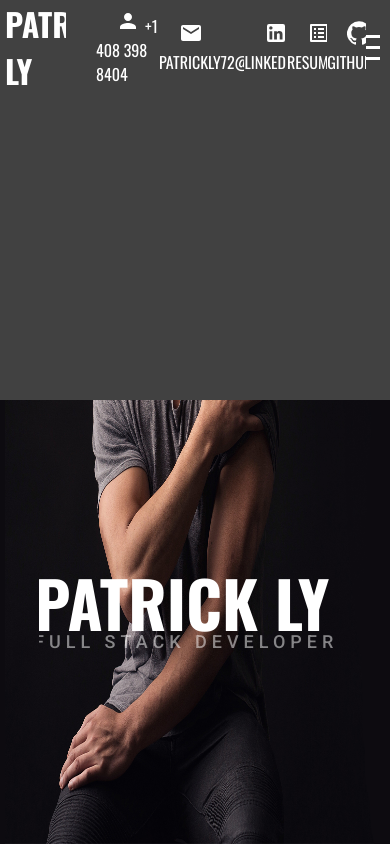
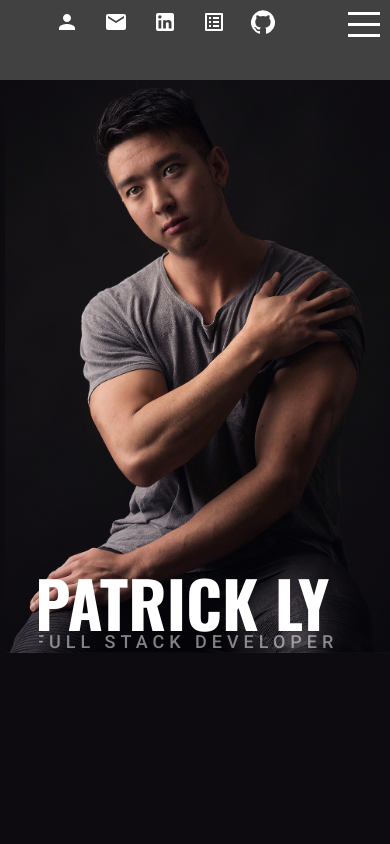
Before and after one commit to PatrickVLy/patrickvly.github.io, a React (Create React App) app: page / in a window 390 px wide. Built offline with nearby package versions, Linux system fonts and the light colour scheme.

Commit message:
made nav bar and hero image mobile responsive

```diff
--- a/src/components/intro/Intro.jsx
+++ b/src/components/intro/Intro.jsx
@@ -1,6 +1,6 @@
 
 import "./intro.css"
-import hero from "./hero.jpg"
+import hero from "./hero2.jpg"
 
 export default function Intro() {
     return (
--- a/src/components/intro/intro.css
+++ b/src/components/intro/intro.css
@@ -10,7 +10,7 @@ a {
 }
 
 .hero {
-    height: calc(100vh - 70px);
+    max-height: calc(100vh - 70px);
 	width: auto;
 }
 
--- a/src/components/topbar/Topbar.jsx
+++ b/src/components/topbar/Topbar.jsx
@@ -6,22 +6,22 @@ export default function Topbar({ menuOpen, setMenuOpen }) {
         <div className={"topbar " + (menuOpen && "active")}>
             <div className="wrapper">
                 <div className="left">
-                <h1>Patrick Ly</h1>
+                <a href="#intro"><h1>Patrick Ly</h1></a>
                     <div className="itemContainer">
                     <a href="tel:408-398-8404">
                     <Person className="icon links"/>
-                    <span>+1 408 398 8404</span></a>
+                    <span className="mobilehidden">+1 408 398 8404</span></a>
                     <a href = "mailto: patrickly72@gmail.com">
                     <Mail className="icon links"/>
-                    <span>patrickly72@gmail.com</span></a>
+                    <span className="mobilehidden">patrickly72@gmail.com</span></a>
                     <a href="https://www.linkedin.com/in/patrick-ly-aa280717a/" rel="noreferrer" target="_blank">
-                    <LinkedIn className="icon links"/><span>LinkedIn</span></a>
+                    <LinkedIn className="icon links"/><span className="mobilehidden">LinkedIn</span></a>
                     <a href = "https://patrickvly.github.io/resume.pdf" rel="noreferrer" target="_blank">
                     <ListAlt className="icon links"/>
-                    <span>Resume</span></a>
+                    <span className="mobilehidden">Resume</span></a>
                     <a href = "https://www.github.com/patrickvly" rel="noreferrer" target="_blank">
                     <GitHub className="icon links"/>
-                    <span>GitHub</span></a>
+                    <span className="mobilehidden">GitHub</span></a>
                     </div>
 
                 </div>
--- a/src/components/topbar/topbar.css
+++ b/src/components/topbar/topbar.css
@@ -12,16 +12,32 @@
 
 }
 
+a{
+    display: flex;
+    align-content: center;
+}
+
 @media screen and (max-width: 600px) {
     .topbar {
       float: none;
       display: block;
-      height: 400px;
+      padding-top: 10px;
     }
 
+    .mobilehidden{
+        visibility: hidden;
+        width:2px;
+        overflow: hidden;
+        display: none;
+    }
+
+    h1{
+        display: none;
+    }
     .left{
-        display: block;
-        align-items: left;
+        display: flex;
+        align-items: center;
+        justify-content: space-around;
         padding-left: 5px;
     }
     .links{
```
Also changed, not shown: src/components/intro/hero2.jpg (added), 6 other files (tests, documents, lock files or other folders).
